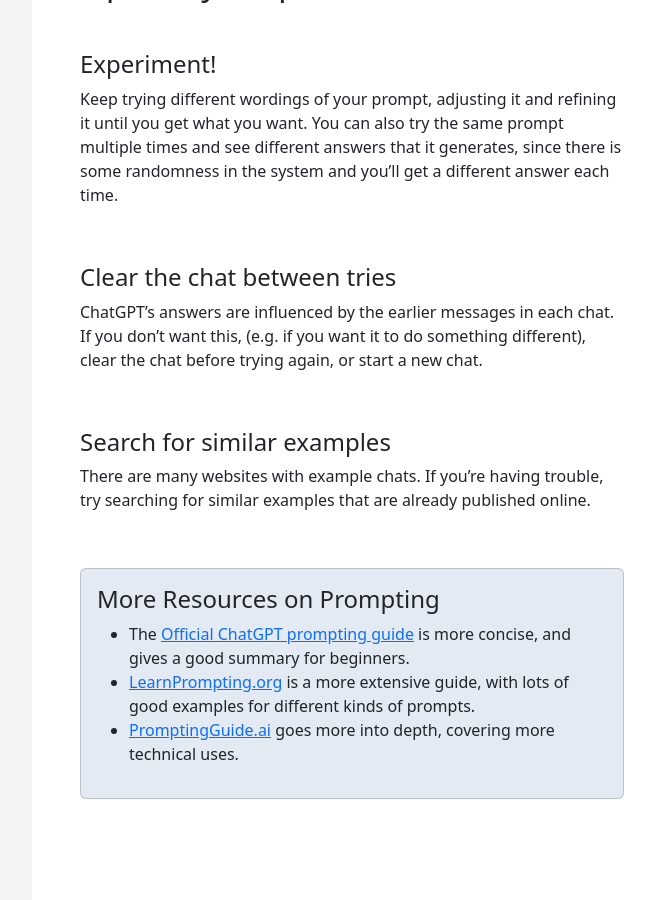
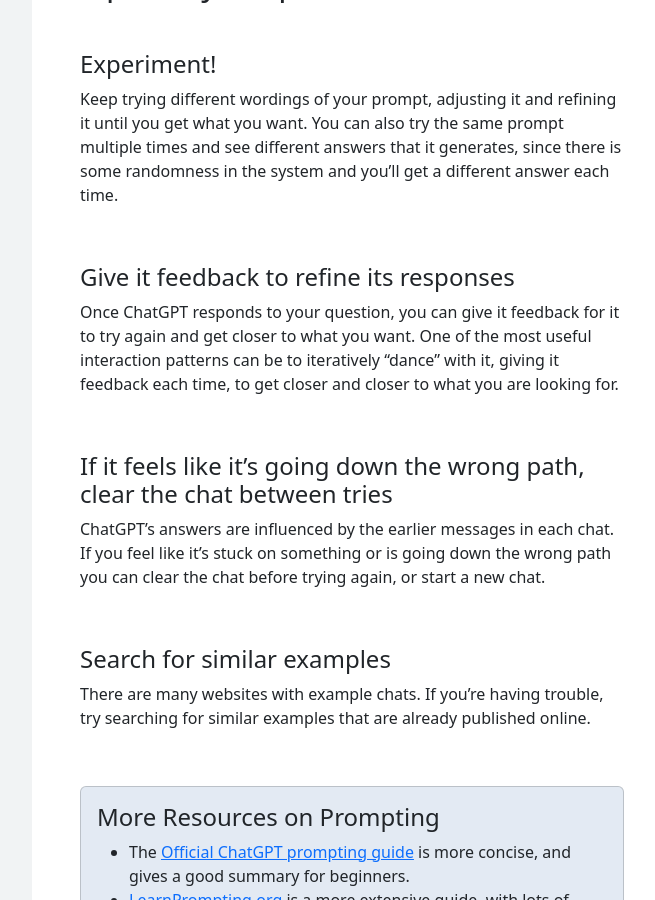
Before and after one commit to mziegler/llms-for-policymakers, a Jekyll site: the page built from prompting.md, in a window 1280 px wide and 900 px high, scrolled down 6383 px. Shown: the whole window, without its empty margins (288-943 px from the left). Built offline with Jekyll 4.4.1, drawn with Linux system fonts in a browser that asks for light colours.

Commit message:
edit prompting process stuff

```diff
--- a/prompting.md
+++ b/prompting.md
@@ -192,8 +192,13 @@ Keep trying different wordings of your prompt, adjusting it and refining it unti
 
 <br>
 
-#### Clear the chat between tries
-ChatGPT's answers are influenced by the earlier messages in each chat. If you don't want this, (e.g. if you want it to do something different), clear the chat before trying again, or start a new chat.
+#### Give it feedback to refine its responses
+Once ChatGPT responds to your question, you can give it feedback for it to try again and get closer to what you want. One of the most useful interaction patterns can be to iteratively "dance" with it, giving it feedback each time, to get closer and closer to what you are looking for.
+
+<br>
+
+#### If it feels like it's going down the wrong path, clear the chat between tries
+ChatGPT's answers are influenced by the earlier messages in each chat. If you feel like it's stuck on something or is going down the wrong path you can clear the chat before trying again, or start a new chat.
 
 <br>
 
```
